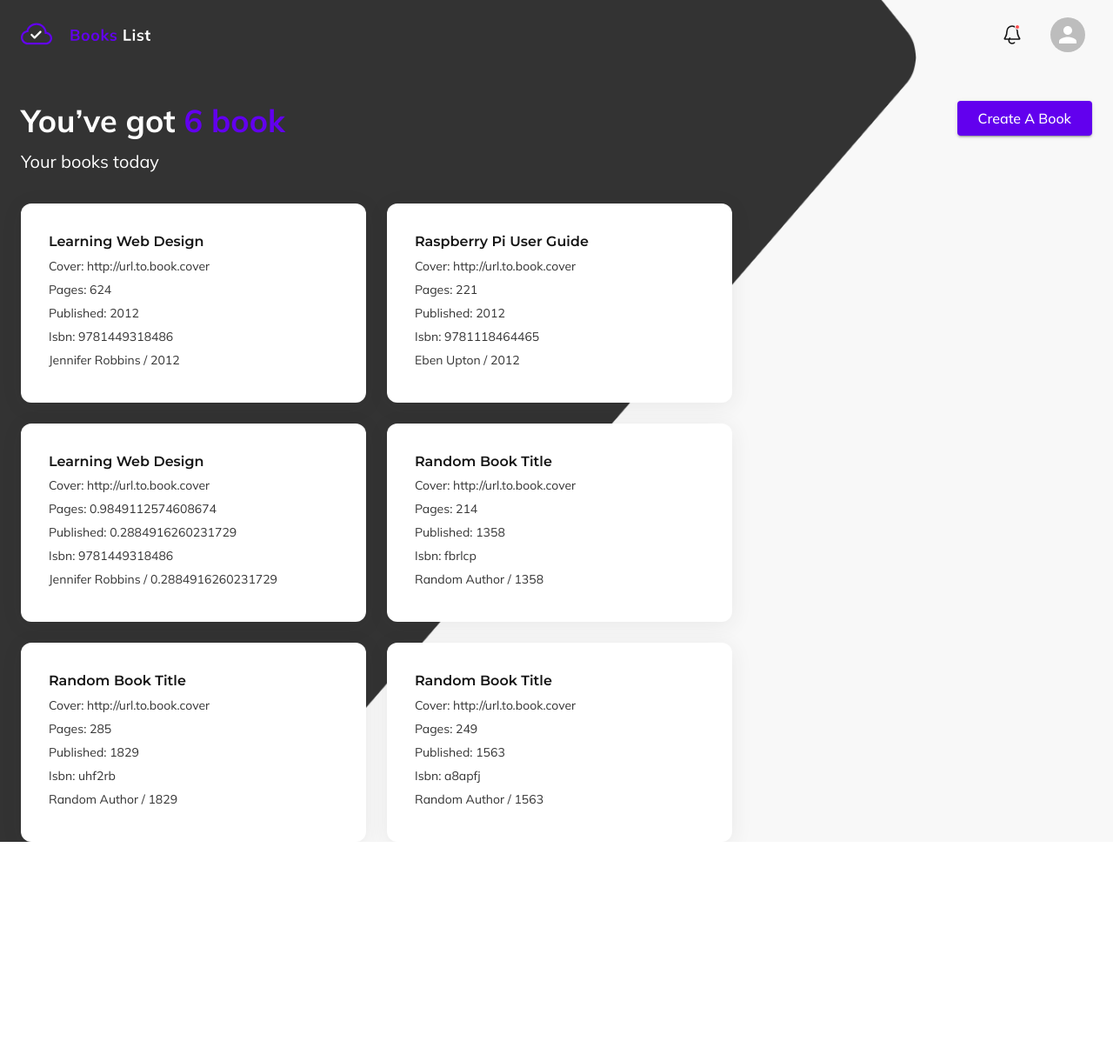
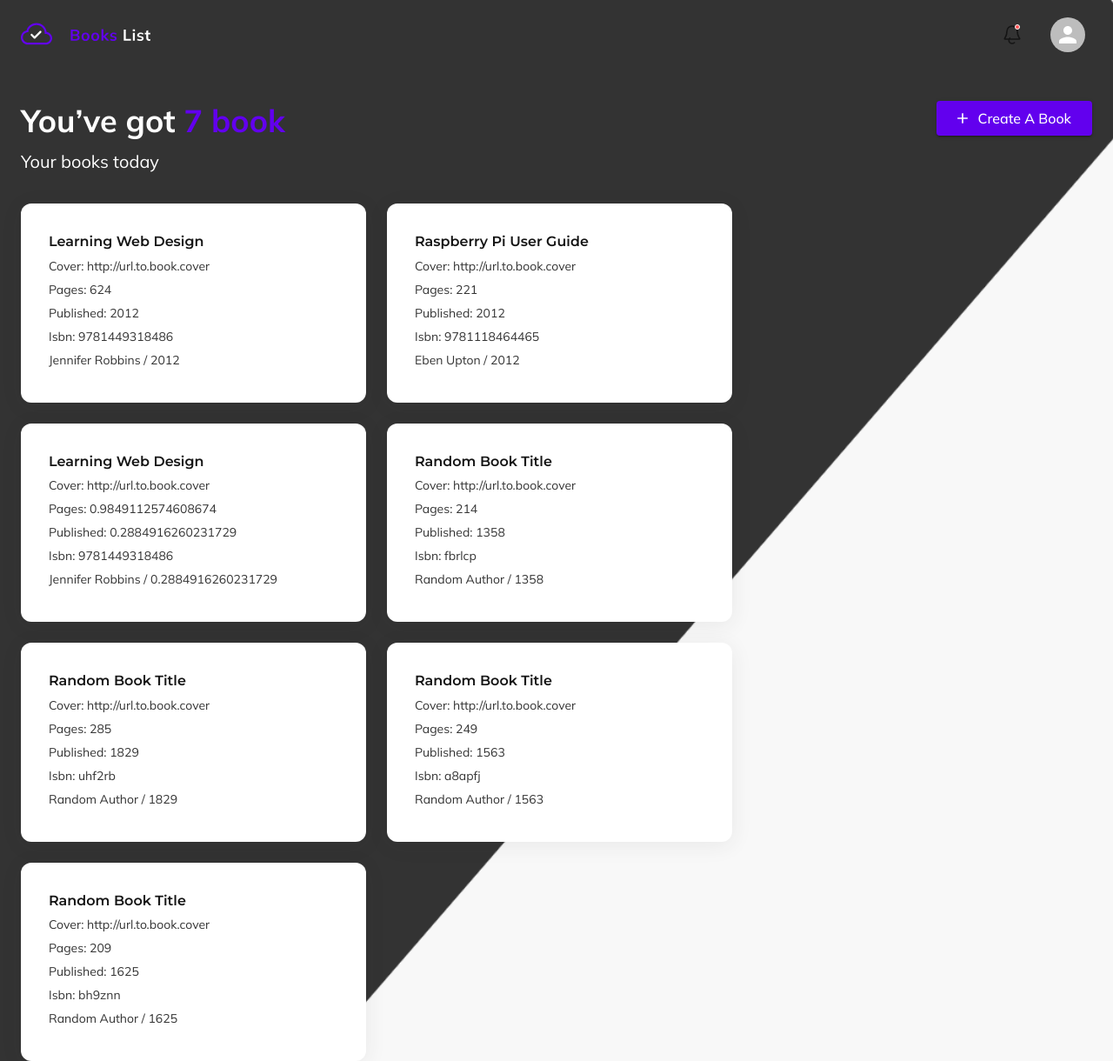
Before and after one commit to username-shakha/bookshelf, a React (Vite) app: page /root in a window 1280 px wide. Shown: the whole page at 87% size. Before the commit the page ends 968 px from the top, so only its background shows below. Built offline with nearby package versions, Linux system fonts and the light colour scheme; data requests are answered from the project's data file.

Commit message:
Fix(BookCard): addBook action button

```diff
--- a/db.json
+++ b/db.json
@@ -53,6 +53,15 @@
       "author": "Random Author",
       "published": 1563,
       "pages": 249
+    },
+    {
+      "id": "ad29",
+      "isbn": "bh9znn",
+      "title": "Random Book Title",
+      "cover": "http://url.to.book.cover",
+      "author": "Random Author",
+      "published": 1625,
+      "pages": 209
     }
   ]
 }
--- a/package.json
+++ b/package.json
@@ -16,6 +16,7 @@
   "dependencies": {
     "@emotion/react": "^11.11.4",
     "@emotion/styled": "^11.11.5",
+    "@mui/icons-material": "^5.15.14",
     "@mui/material": "^5.15.14",
     "@mui/styled-engine-sc": "^6.0.0-alpha.18",
     "@reduxjs/toolkit": "^2.2.2",
--- a/src/components/BookList/index.tsx
+++ b/src/components/BookList/index.tsx
@@ -1,5 +1,6 @@
 import { Box, Button, Container, Typography } from "@mui/material";
 import { useAddBookMutation, useAllBooksQuery } from "@/api";
+import AddIcon from "@mui/icons-material/Add";
 import {
   BookListHeader,
   BookListCount,
@@ -26,7 +27,11 @@ export default function BookList() {
           </BookListCount>
           <BookListSubtitle>Your books today</BookListSubtitle>
         </Box>
-        <Button onClick={() => addBook(generateRandomBook())} variant="contained">
+        <Button
+          startIcon={<AddIcon />}
+          onClick={() => addBook(generateRandomBook())}
+          variant="contained"
+        >
           Create a book
           {addLoading && "Loading"}
           {addError && "Error"}
```
Also changed, not shown: 1 other file (tests, documents, lock files or other folders).
